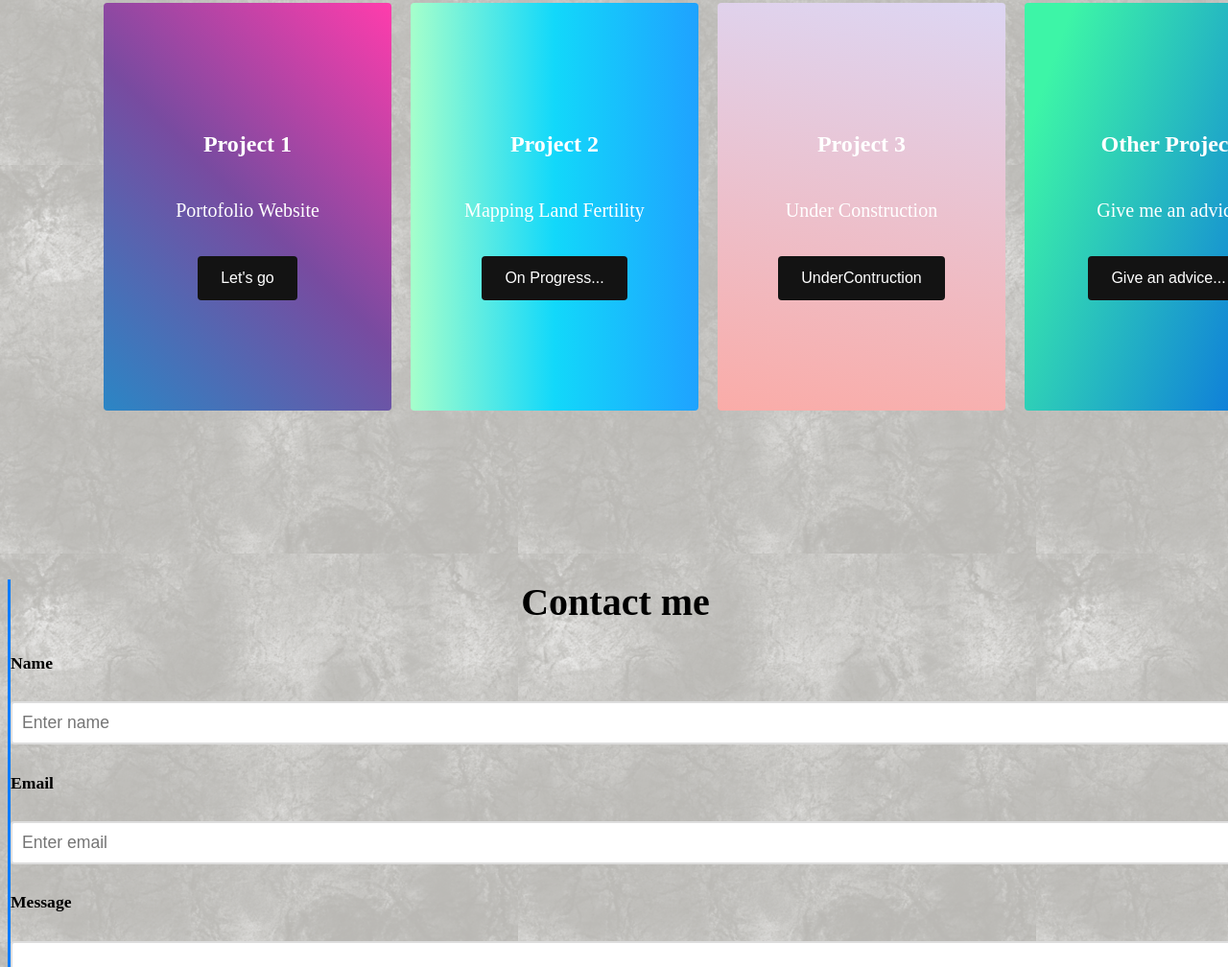
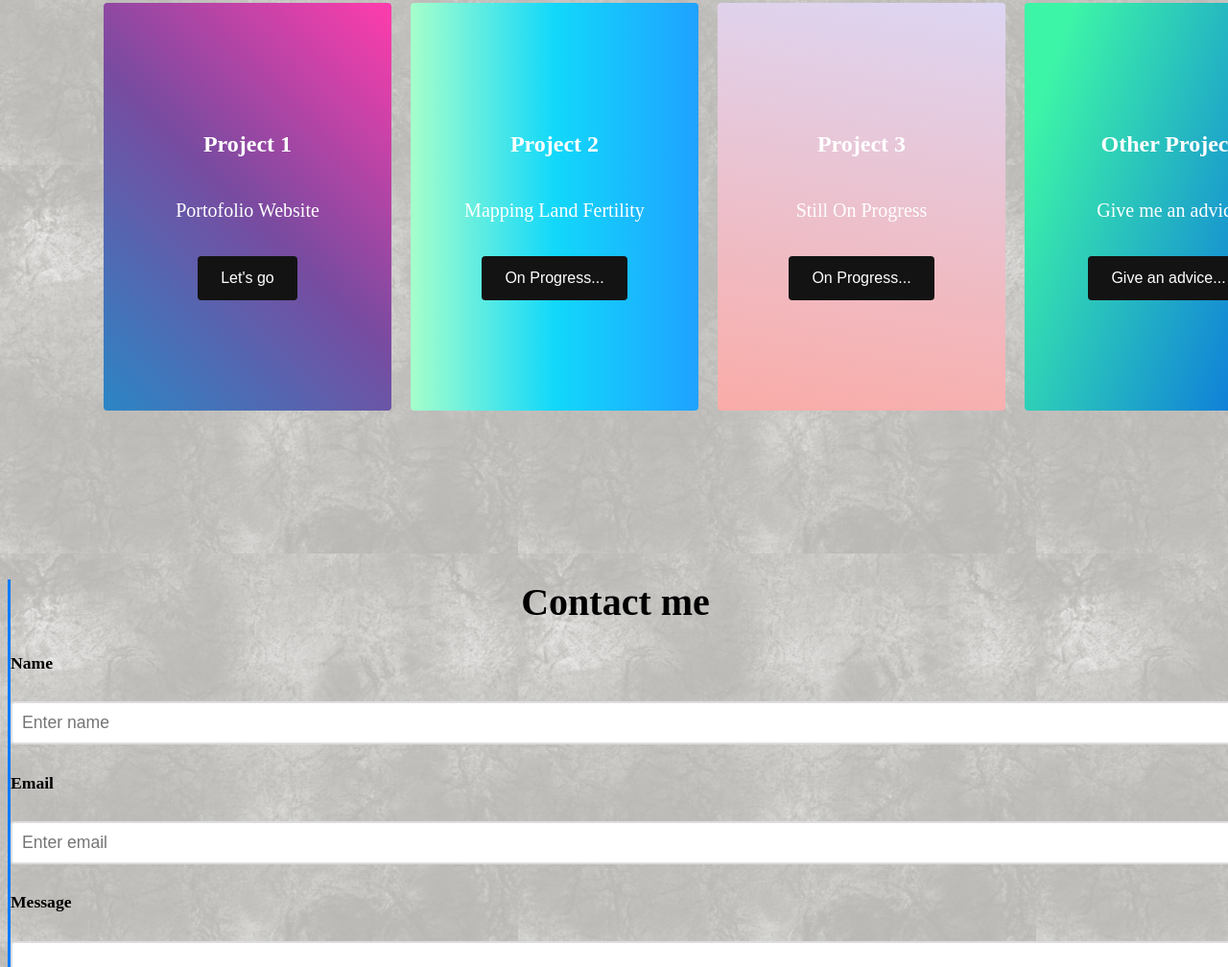
Before and after one commit to aiens1/aiens1.github.io, a plain HTML site: page index.html in a window 1280 px wide. Shown: the part 1043-2051 px from the top of the page at 96% size. Drawn offline with nearby package versions, Linux system fonts and the light colour scheme; a script that the page names is missing.

Commit message:
Update index.html

```diff
--- a/index.html
+++ b/index.html
@@ -45,8 +45,8 @@
               </div>
               <div class="cards" onclick="cards3()"style=" cursor: pointer;">
                 <h2>Project 3</h2>
-                <p>Under Construction</p>
-                <div class="cardsbutton"><button>UnderContruction</button></div>
+                <p>Still On Progress</p>
+                <div class="cardsbutton"><button>On Progress...</button></div>
               </div>
               <div class="cards" onclick="cards4()"style=" cursor: pointer;">
                 <h2>Other Project</h2>
```
